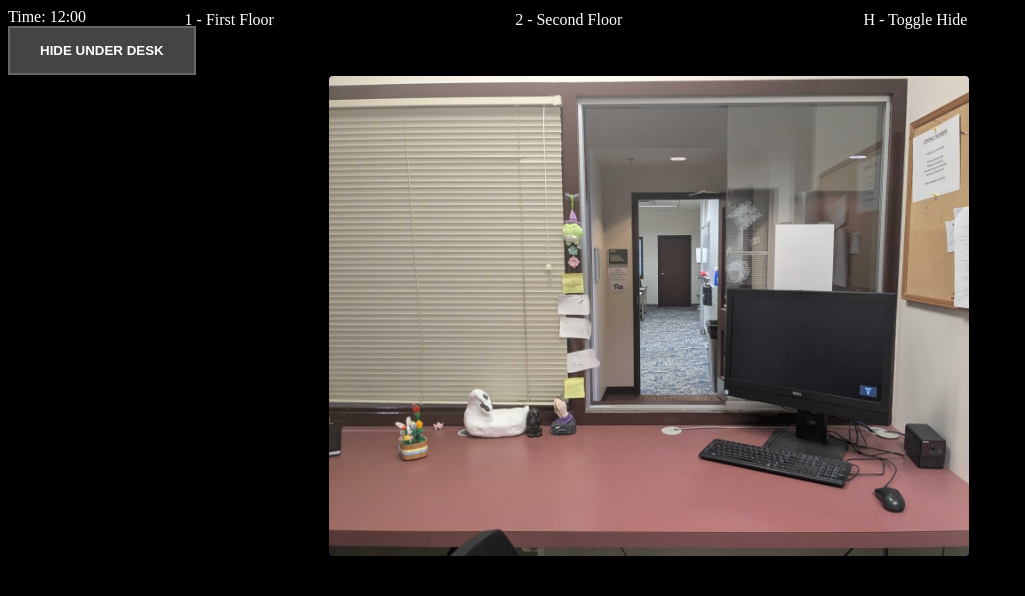
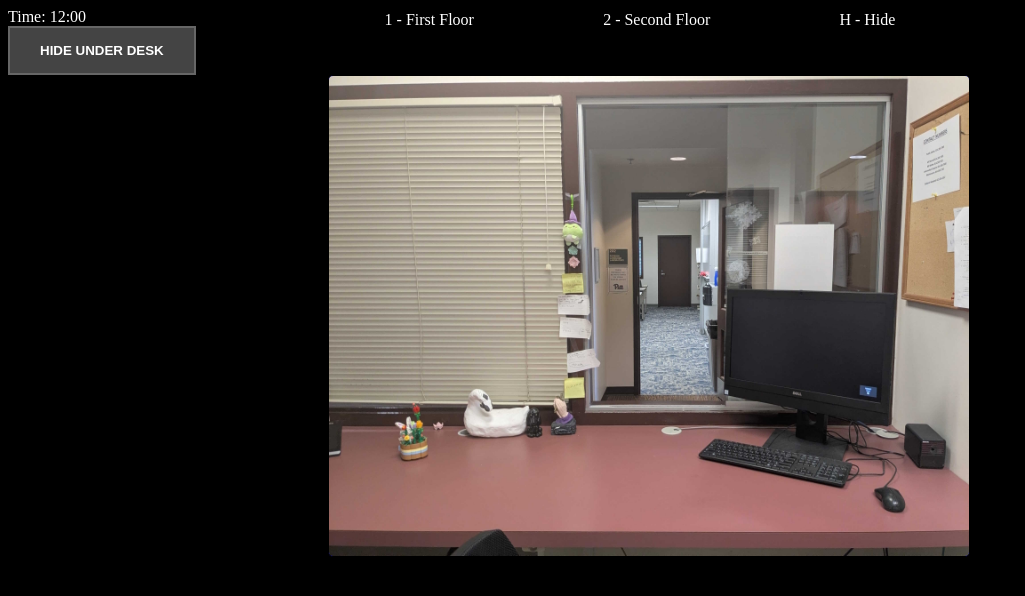
Before and after one commit to nikw18029/cs_professor_fnaf, a website with bundled scripts: page public/index.html in a window 1280 px wide. Shown: the whole page, without its empty margins (0-1025 px from the left). Built offline with nearby package versions, Linux system fonts and the light colour scheme.

Commit message:
Fix Controls Alignment

```diff
--- a/public/index.html
+++ b/public/index.html
@@ -14,6 +14,12 @@
 	<div id="interface-elements">
 		<div id="status-bar">Time: <span id="timer">12:00</span></div>
 		<button id="hide-btn">HIDE UNDER DESK</button>
+
+		<div id="controls">
+			<span class="control">1 - First Floor</span>
+			<span class="control">2 - Second Floor</span>
+			<span class="control">H - Hide</span>
+		</div>
 	</div>
 
 
@@ -28,12 +34,6 @@
 		</div>
 	</div>
 
-	<div id="controls">
-		<span class="control">1 - First Floor</span>
-		<span class="control">2 - Second Floor</span>
-		<span class="control">H - Toggle Hide</span>
-	</div>
-
 	<div id="audio-clips">
 		<audio src="audio/6 AM.mp3" id="win-audio"></audio>
 	</div>
--- a/public/map.css
+++ b/public/map.css
@@ -85,9 +85,8 @@ This file currently styles the room display. Needs to be updated at some point.
 #controls {
 	position: absolute;
 	top: 0;
-	left: 5%;
-	width: 80%;
-	margin: auto;
+	left: 25%;
+	width: 50%;
 	height: 5%;
 	display: flex;
 	align-items: center;
```
